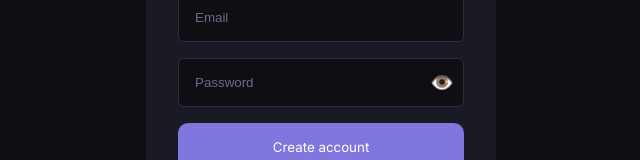
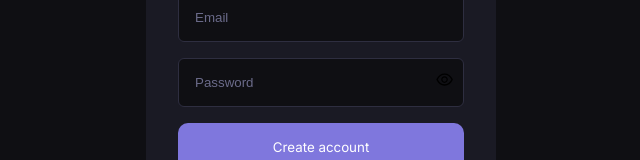
Before and after one commit to DareOlolade/Notely, a React (Vite) app in the folder frontend/: page /register in a window 1280 px wide. Shown: the part 360-520 px from the top of the page, without its empty margins (319-959 px from the left). Built offline with nearby package versions, Linux system fonts and the light colour scheme.

Commit message:
fix register password view button

```diff
--- a/frontend/src/pages/Register.jsx
+++ b/frontend/src/pages/Register.jsx
@@ -3,6 +3,7 @@ import axios from "axios";
 import { Link, useNavigate } from "react-router-dom";
 import toast from "react-hot-toast";
 import { useRef } from "react";
+import { AiOutlineEye, AiOutlineEyeInvisible } from "react-icons/ai";
 
 const Register = () => {
   const nameRef = useRef();
@@ -100,7 +101,7 @@ const Register = () => {
               className="toggle-button"
               onClick={() => setShowPassword(!showPassword)}
             >
-              {showPassword ? "🙈" : "👁️"}
+              {showPassword ? <AiOutlineEyeInvisible /> : <AiOutlineEye />}
             </button>
           </div>
           <button className="create-account-btn" disabled={loading}>
```
